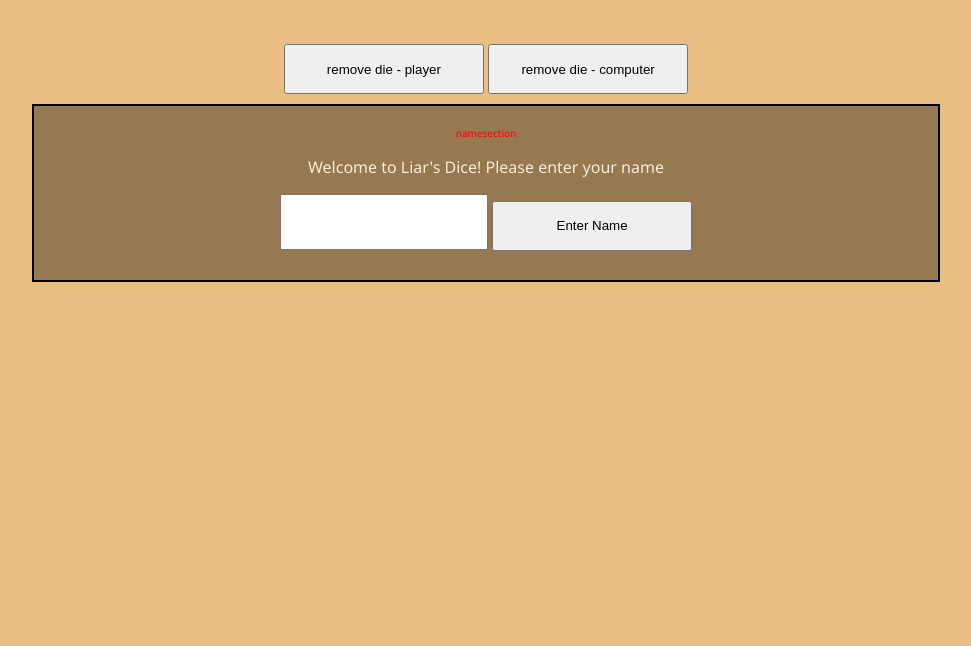
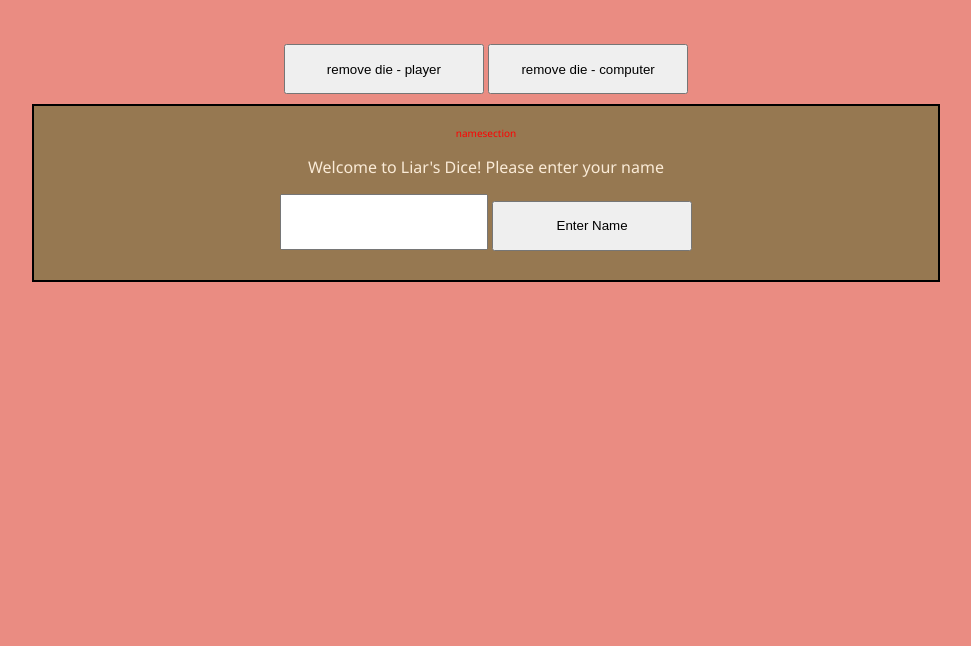
Before and after one commit to davidhuckfield/Liars_Dice, a plain HTML site: page index.html in a window 1280 px wide. Shown: the part 154-800 px from the top of the page, without its empty margins (154-1125 px from the left). Drawn offline with Linux system fonts and the light colour scheme.

Commit message:
Update style.css

```diff
--- a/style.css
+++ b/style.css
@@ -3,7 +3,7 @@
     src: url(RewardPersonalUseRegular-qZAl5.ttf);
     }
 body {
-    background-color:rgb(234, 189, 130);
+    background-color:rgb(234, 140, 130);
     text-align:center;
     font-family:'Segoe UI', Tahoma, Geneva, Verdana, sans-serif;
 }
```
